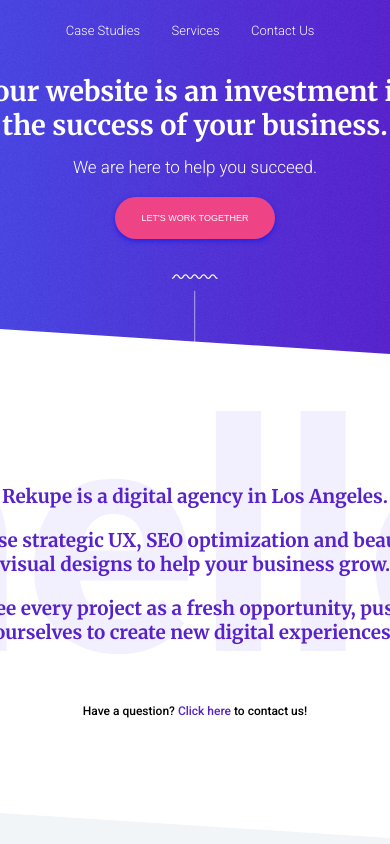
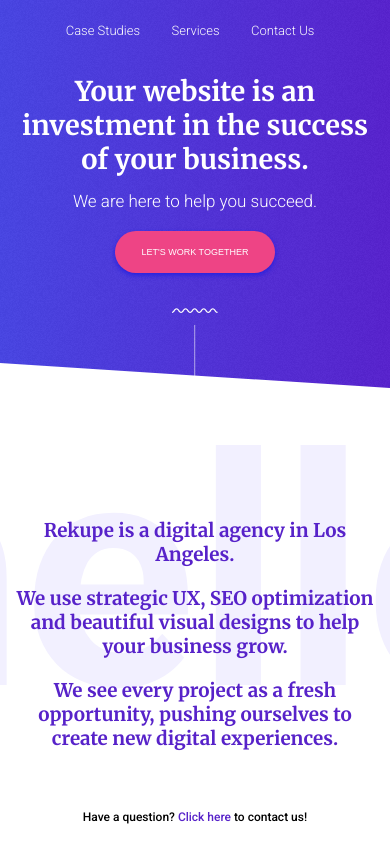
Before and after one commit to AN-WM/Huiswerk-CSS-les-3, a plain HTML site: page index.html in a window 390 px wide. Shown: the top 844 px of the page. Drawn offline with Linux system fonts and the light colour scheme.

Commit message:
Kaarzetten voor werk aan mobile view

```diff
--- a/index.html
+++ b/index.html
@@ -2,6 +2,7 @@
 <html lang="en">
 <head>
     <meta charset="UTF-8">
+    <meta name="viewport" content="width=device-width, initial-scale=1.0">
     <link rel="stylesheet" href="styles.css">
     <title>Rekupe</title>
 </head>
--- a/styles.css
+++ b/styles.css
@@ -1,7 +1,7 @@
 @import url('https://fonts.googleapis.com/css2?family=Merriweather:wght@400;700;900&family=Roboto:wght@300;400;500;700;900&display=swap');
 
 :root {
-    --content-container-width: 514px;
+    --content-container-width: 100vw;
     --article-width: 220px;
     --form-height: 35px;
     --background-purple: hsl(259, 72%, 47%);
@@ -15,12 +15,19 @@
     --background-gradient: linear-gradient(to right, var(--background-blue), var(--background-purple));
 }
 
+@media screen and (min-width: 768px) {
+    :root {
+        --content-container-width: 514px;
+    }
+}
 /* ------------------------------- 1. Global Styles -------------------------------- */
 
 * {
     margin: 0;
     box-sizing: border-box;
 }
+
+
 
 /* ------------------------------- 2. Typography ----------------------------------- */
 
@@ -78,6 +85,7 @@ a:link, a:visited {
     font-size: 0.7em;
     padding: 10px;
 }
+
 
 /* --------------- 2.2 Specific Typography ------------------- */
 
```
